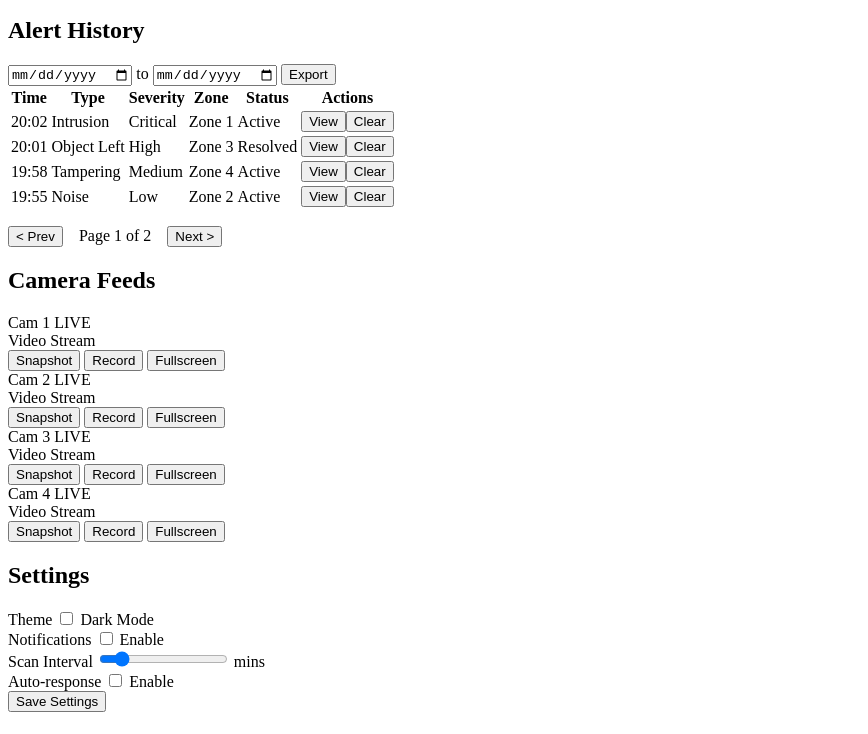
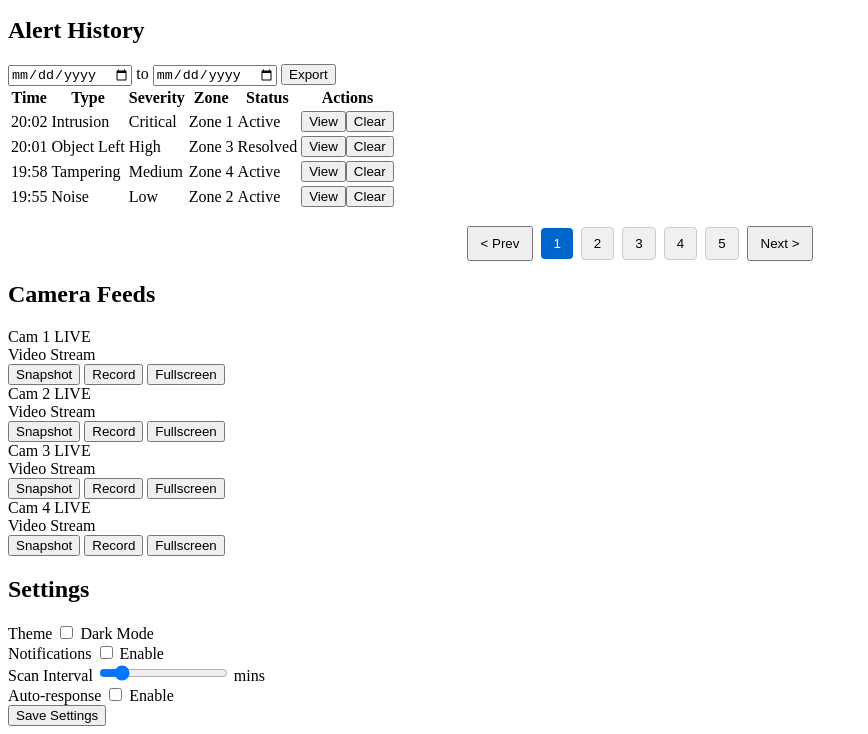
Before and after one commit to R-c-8008/ai-agents, a browser extension: page web-app/index.html in a window 1280 px wide. Shown: the part 1265-1999 px from the top of the page, without its empty margins (0-868 px from the left). Drawn offline with Linux system fonts and the light colour scheme.

Commit message:
Add indexed pagination with numbered page buttons
Enhanced the Alert History pagination section with:
- Numbered page buttons (1, 2, 3, 4, 5) for direct navigation
- Visual distinction for active page (blue background)
- Better styling with flexbox layout and proper spacing
- Maintained Previous and Next buttons for sequential navigation

```diff
--- a/web-app/index.html
+++ b/web-app/index.html
@@ -200,11 +200,16 @@
         </tbody>
       </table>
       <!-- Pagination Controls -->
-      <div style="margin-top:1rem">
-        <button>&lt; Prev</button>
-        <span style="margin:0 12px;">Page 1 of 2</span>
-        <button>Next &gt;</button>
-      </div>
+                  <!-- Pagination Controls -->
+            <div class="pagination-controls" style="margin-top:1rem; display:flex; align-items:center; justify-content:center; gap:8px;">
+                <button class="page-btn" style="padding:8px 12px; cursor:pointer;">&lt; Prev</button>
+                <button class="page-num active" style="padding:8px 12px; cursor:pointer; background:#0066cc; color:white; border:none; border-radius:4px;">1</button>
+                <button class="page-num" style="padding:8px 12px; cursor:pointer; background:#f0f0f0; border:1px solid #ccc; border-radius:4px;">2</button>
+                <button class="page-num" style="padding:8px 12px; cursor:pointer; background:#f0f0f0; border:1px solid #ccc; border-radius:4px;">3</button>
+                <button class="page-num" style="padding:8px 12px; cursor:pointer; background:#f0f0f0; border:1px solid #ccc; border-radius:4px;">4</button>
+                <button class="page-num" style="padding:8px 12px; cursor:pointer; background:#f0f0f0; border:1px solid #ccc; border-radius:4px;">5</button>
+                <button class="page-btn" style="padding:8px 12px; cursor:pointer;">Next &gt;</button>
+            </div></div>
     </section>
 
     <!-- Camera Feeds Section -->
```
